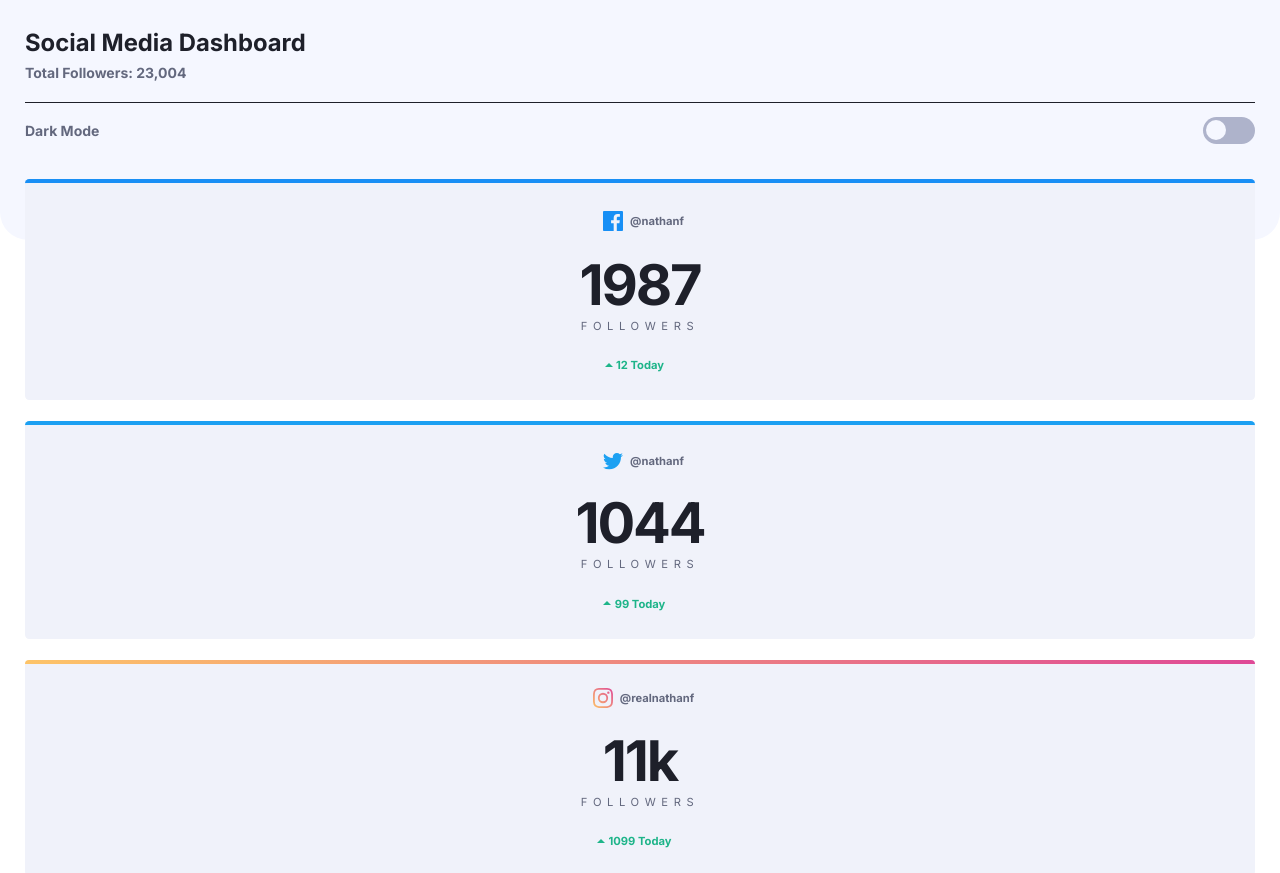
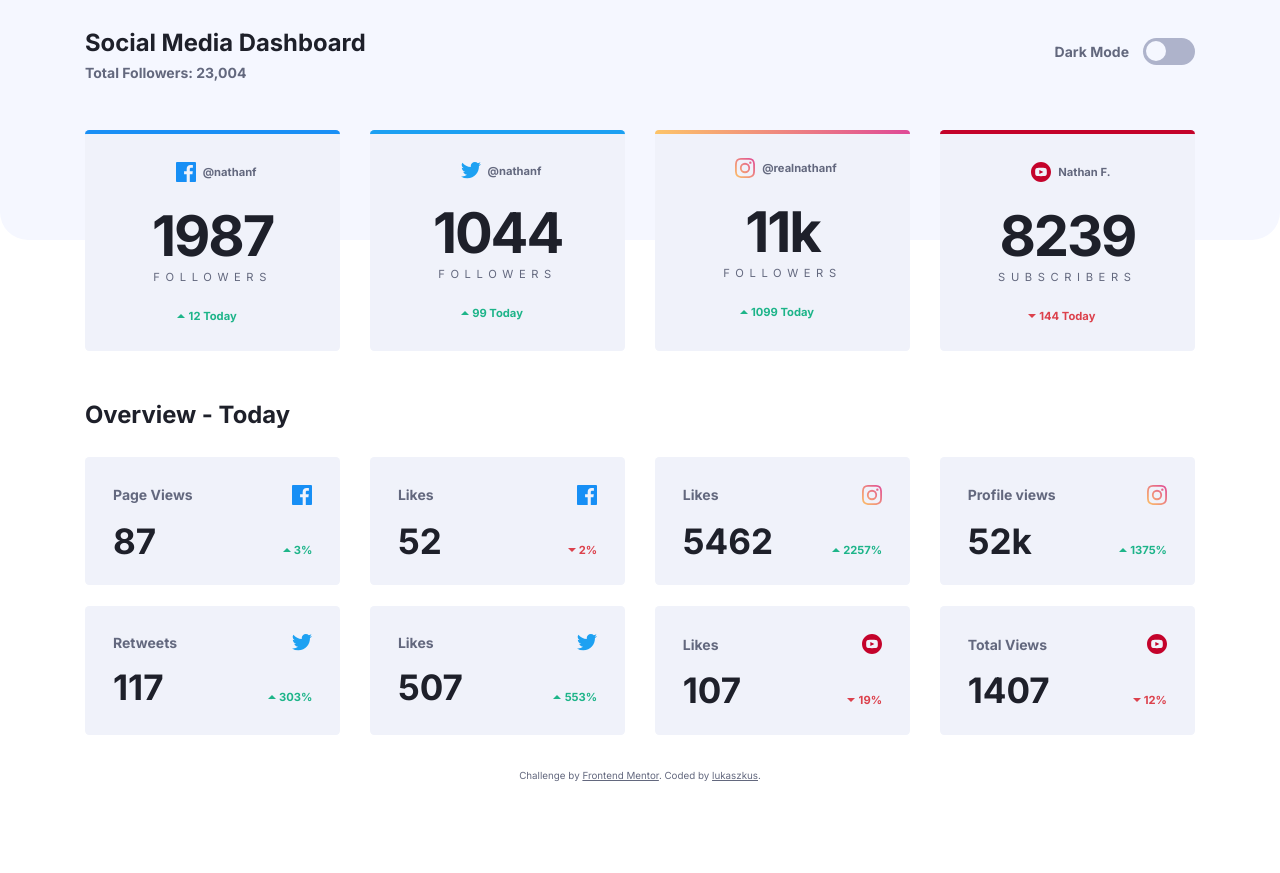
Before and after one commit to lukaszkus/social-media-dashboard, a website: page index.html in a window 1280 px wide. Shown: the top 873 px of the page. After the commit the page ends 800 px from the top, so only its background shows below. Drawn offline with Linux system fonts and the light colour scheme.

Commit message:
desktop layout finished

```diff
--- a/index.html
+++ b/index.html
@@ -71,8 +71,8 @@
       </section>
 
       <!-- Overview section -->
+      <h2 class="overview__title">Overview - Today</h2>
       <section class="overview">
-        <h2 class="overview__title">Overview - Today</h2>
 
         <div class="card-sm">
           <div class="card-sm__heading">
--- a/js/script.js
+++ b/js/script.js
@@ -1,12 +1,21 @@
 const switchTheme = document.querySelector('input[name=theme]');
 const themeMode = document.querySelector('.theme__mode');
 
+let modeTransition = () => {
+  document.documentElement.classList.add('transition');
+  window.setTimeout(() => {
+    document.documentElement.classList.remove('transition')
+  }, 1000)
+}
+
 switchTheme.addEventListener('change', function(){
-  if(this.checked){
+  if (this.checked) {
+    modeTransition();
     document.documentElement.setAttribute('data-theme', 'dark');
     themeMode.innerHTML = "Light Mode";
 
-  }else {
+  } else {
+    modeTransition();
     document.documentElement.setAttribute('data-theme', 'light');
     themeMode.innerHTML = "Dark Mode";
   }
--- a/scss/elements/_header.scss
+++ b/scss/elements/_header.scss
@@ -1,7 +1,16 @@
 .container {
   .header {
+    @include tablet-3-cols {
+      display: flex;
+      justify-content: space-between;
+      align-items: center;
+      padding-bottom: 2rem;
+    }
     .heading {
       border-bottom: 0.071rem solid var(--big-txt-color);
+      @include tablet-3-cols {
+        border-bottom: none;
+      }
       &__title {
         font-size: 1.7rem;
         font-weight: 700;
@@ -19,9 +28,14 @@
       justify-content: space-between;
       align-items: center;
       padding: 1rem 0 2.5rem 0;
+      @include tablet-3-cols {
+        justify-content: flex-end;
+        padding: 0;
+      }
       &__mode {
         font-size: 1rem;
         color: var(--small-txt-color);
+        padding-right: 1rem;
       }
       &__toggle {
         input[type="checkbox"] {
--- a/scss/elements/_main.scss
+++ b/scss/elements/_main.scss
@@ -1,11 +1,26 @@
 .main {
   .social {
     padding-bottom: 2rem;
+    @include tablet-2-cols {
+      display: flex;
+      flex-wrap: wrap;
+      justify-content: space-between;
+    }
     .card {
       display: flex;
       flex-direction: column;
       align-items: center;
       text-align: center;
+      width: 100%;
+      @include tablet-2-cols {
+        width: 48%;
+      }
+      @include tablet-3-cols {
+        width: 31%;
+      }
+      @include desktop-4-cols {
+        width: 23%;
+      }
       &__heading {
         display: flex;
         justify-content: center;
@@ -60,12 +75,26 @@
   }
 
   .overview {
+    @include tablet-2-cols {
+      display: flex;
+      flex-wrap: wrap;
+      justify-content: space-between;
+    }
     &__title {
       font-size: 1.7rem;
       color: var(--big-txt-color);
       padding-bottom: 2rem;
     }
     .card-sm {
+      @include tablet-2-cols {
+        width: 48%;
+      }
+      @include tablet-3-cols {
+        width: 31%;
+      }
+      @include desktop-4-cols {
+        width: 23%;
+      }
       &__heading {
         display: flex;
         justify-content: space-between;
--- a/scss/main.scss
+++ b/scss/main.scss
@@ -16,8 +16,8 @@
 }
 
 html {
+  font-size: 14px;
   font-family: $font-main;
-  font-size: 14px;
 }
 
 body {
@@ -27,8 +27,10 @@ body {
 .container {
   width: 100%;
   margin: 0 auto;
-  padding: 0 25px;
-
+  padding: 0 1.786rem;
+  @include desktop-4-cols {
+    max-width: 82.857rem;
+  }
   &::before {
     content: "";
     position: absolute;
@@ -41,3 +43,11 @@ body {
     z-index: -1;
   }
 }
+
+html.transition,
+html.transition *,
+html.transition *:before,
+html.transition *:after {
+  transition: all 500ms !important;
+  transition-delay: 0 !important;
+}
--- a/scss/settings/_mixins.scss
+++ b/scss/settings/_mixins.scss
@@ -1,14 +1,21 @@
-$tablet-width: 500px;
-$desktop-width: 1000px;
+$tablet-2-cols-width: 32rem;
+$tablet-3-cols-width: 48rem;
+$desktop-4-cols-width: 64rem;
 
-@mixin tablet {
-  @media (min-width: $tablet-width) {
+@mixin tablet-2-cols {
+  @media (min-width: $tablet-2-cols-width) {
     @content;
   }
 }
 
-@mixin desktop {
-  @media (min-width: $desktop-width) {
+@mixin tablet-3-cols {
+  @media (min-width: $tablet-3-cols-width) {
     @content;
   }
 }
+
+@mixin desktop-4-cols {
+  @media (min-width: $desktop-4-cols-width) {
+    @content;
+  }
+}
```
Also changed, not shown: css/main.css, 1 other file.
